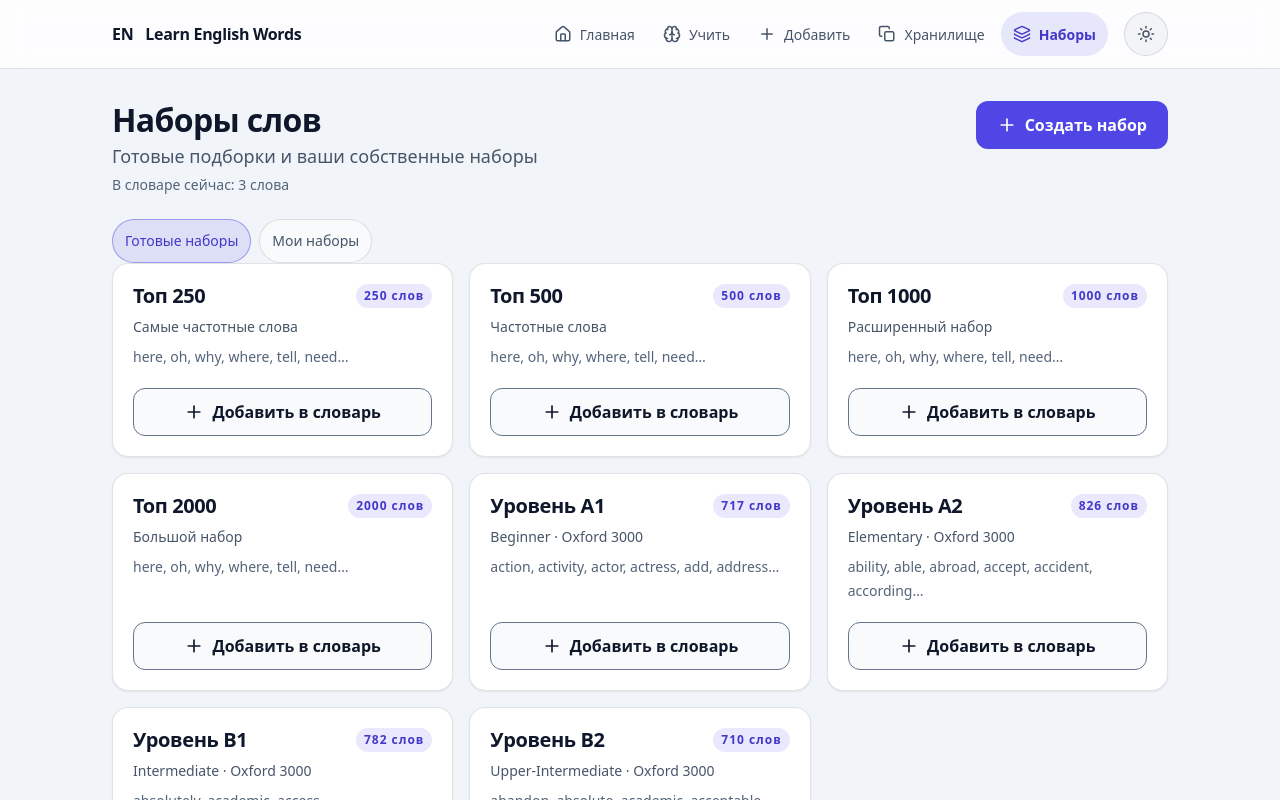
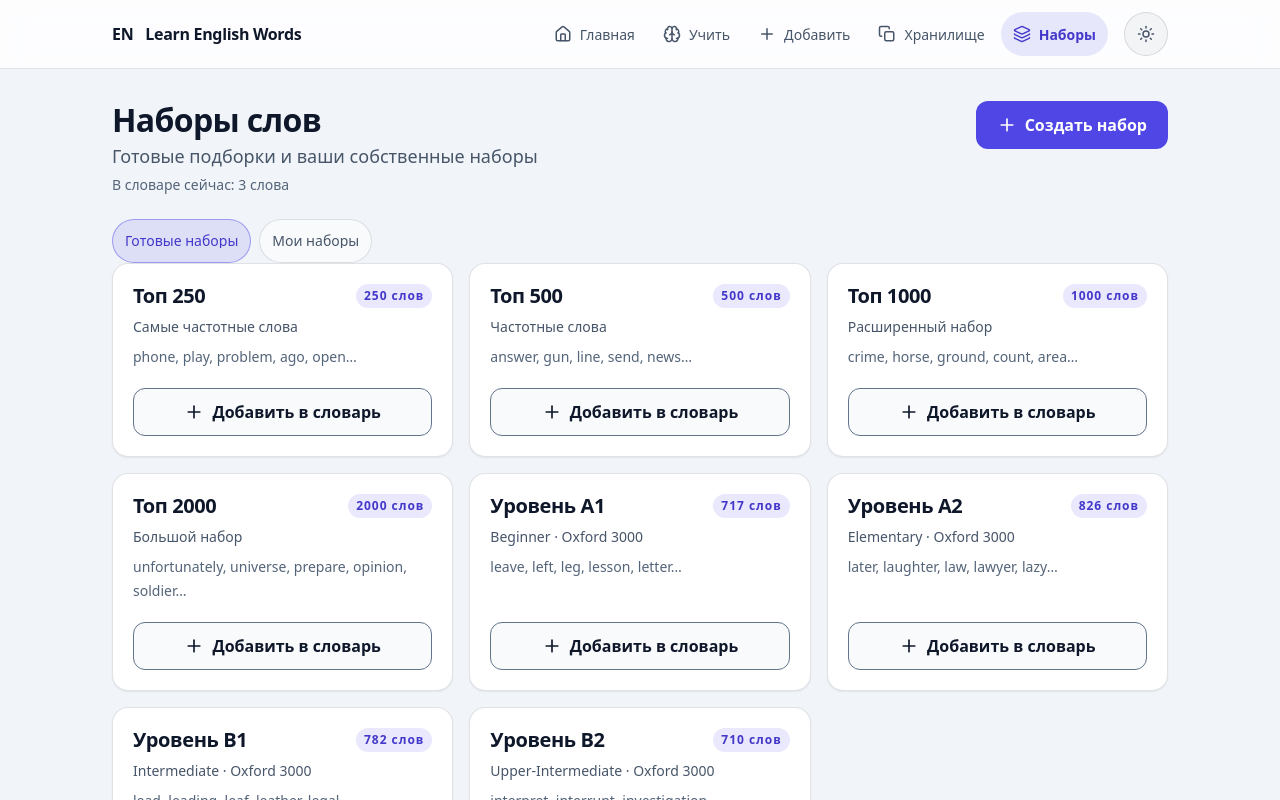
Before and after one commit to EvenTailer/learn-english-words-on-React-Vite, a React (Vite) app: page /wordlists in a window 1280 px wide. Shown: the top 800 px of the page. Built offline with nearby package versions, Linux system fonts and the light colour scheme.

Commit message:
fix(ui): наборы различимы, кнопка аудио крупная

```diff
--- a/src/widgets/LearnCard/LearnCard.jsx
+++ b/src/widgets/LearnCard/LearnCard.jsx
@@ -118,6 +118,7 @@ export default function LearnCard({
             variant="accent"
             size="lg"
             onClick={onSpeak}
+            className={styles.audioButton}
           />
           <p className={styles.audioHint}>Послушайте слово и напишите его</p>
         </div>
--- a/src/widgets/LearnCard/LearnCard.module.css
+++ b/src/widgets/LearnCard/LearnCard.module.css
@@ -248,10 +248,17 @@
 
 /* Аудио-режим: вместо слова — кнопка прослушивания */
 .audioBlock {
+  order: 2;
   display: flex;
   flex-direction: column;
   align-items: center;
   gap: var(--space-2);
+}
+
+/* Крупная кнопка прослушивания — на 320px её не промахнёшь */
+.audioButton {
+  width: var(--control-h-lg);
+  height: var(--control-h-lg);
 }
 
 .audioHint {
--- a/src/widgets/WordListCard/WordListCard.jsx
+++ b/src/widgets/WordListCard/WordListCard.jsx
@@ -3,7 +3,7 @@ import Card from '../../shared/ui/Card';
 import Icon from '../../shared/ui/Icon';
 import styles from './WordListCard.module.css';
 
-const PREVIEW_LIMIT = 6;
+const PREVIEW_LIMIT = 5;
 
 /**
  * Карточка готового набора слов: название, подсказка, размер и импорт.
@@ -20,8 +20,14 @@ export default function WordListCard({
 }) {
   const list = Array.isArray(words) ? words : [];
   const total = Number.isFinite(Number(count)) ? Number(count) : list.length;
+
+  // Превью берём из середины набора: первые слова у всех наборов одинаковые
+  const start = Math.min(
+    Math.max(Math.floor(list.length / 2) - 2, 0),
+    Math.max(list.length - PREVIEW_LIMIT, 0)
+  );
   const preview = list
-    .slice(0, PREVIEW_LIMIT)
+    .slice(start, start + PREVIEW_LIMIT)
     .map((word) => word?.en)
     .filter(Boolean)
     .join(', ');
```
